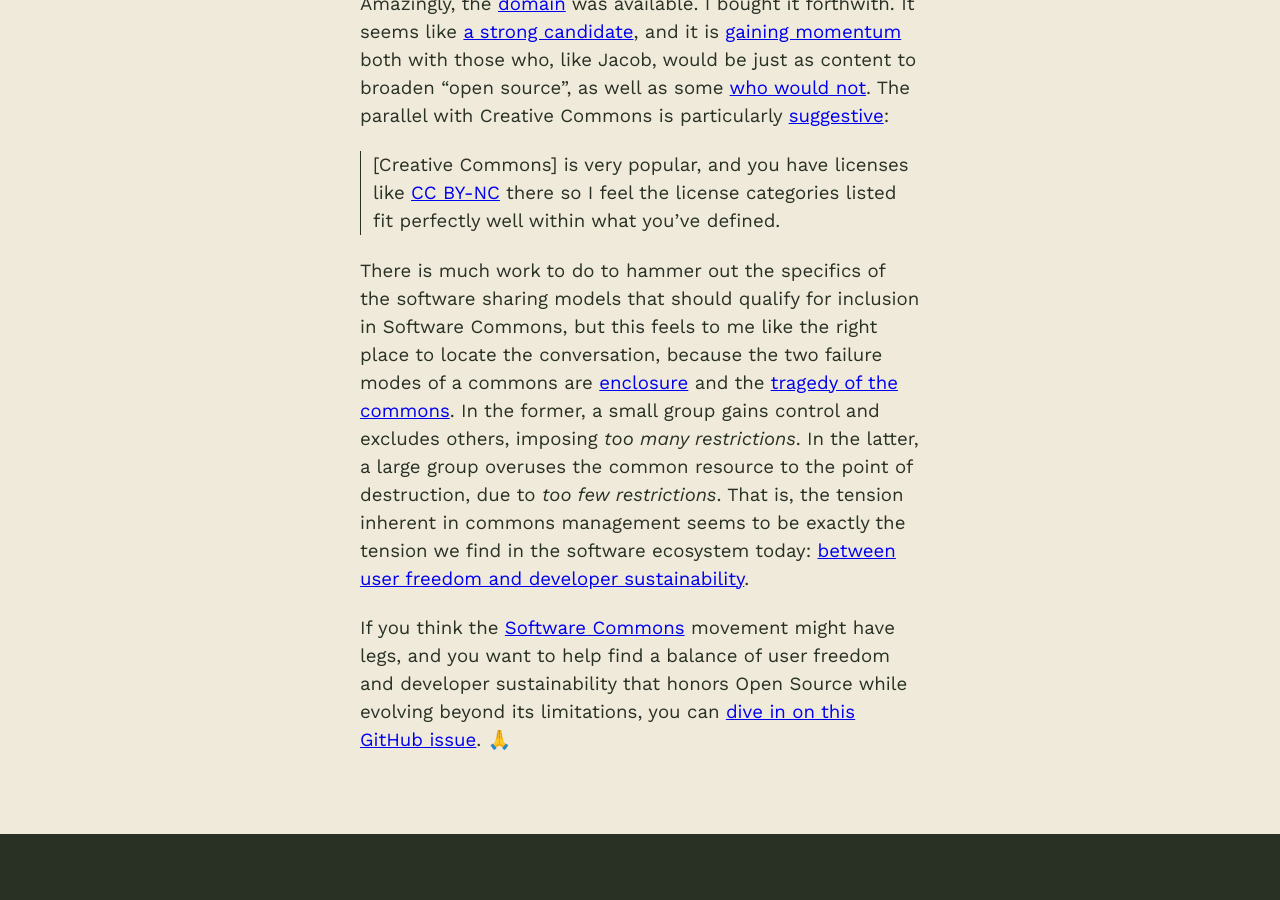
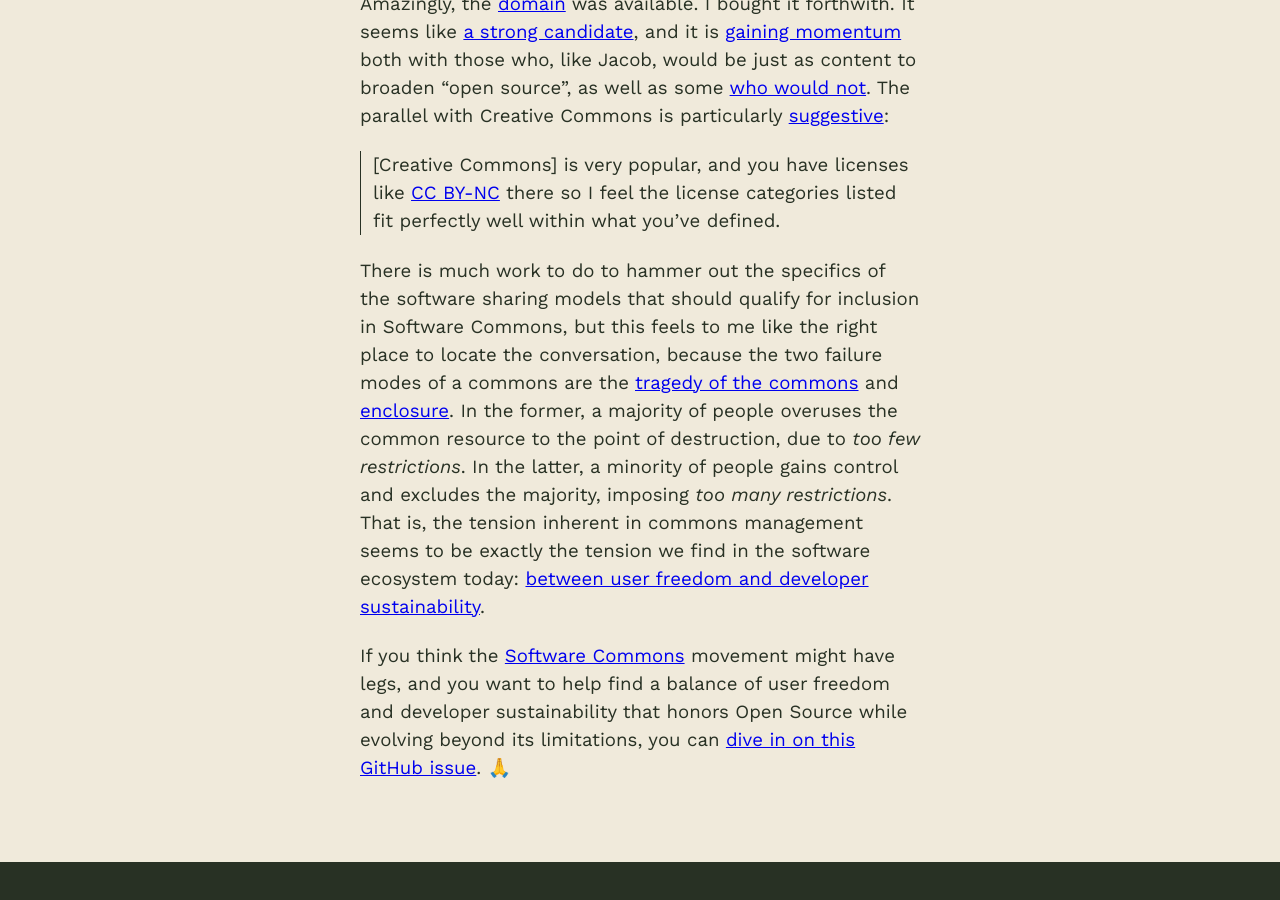
Before and after one commit to chadwhitacre/openpath, a Jekyll site: the page built from _posts/2024-02-22-towards-software-commons.md, in a window 1280 px wide and 900 px high, scrolled down 5068 px. Built offline with Jekyll 4.4.1, drawn with Linux system fonts in a browser that asks for light colours; some web fonts are replaced; comment, search, counter and statistics services are not loaded.

Commit message:
Tweak wording

```diff
--- a/_posts/2024-02-22-towards-software-commons.md
+++ b/_posts/2024-02-22-towards-software-commons.md
@@ -159,15 +159,15 @@
 > BY-NC](https://creativecommons.org/licenses/by-nc/4.0/) there so I feel the
 > license categories listed fit perfectly well within what you've defined.
 
-There is much work to do to hammer out the specifics of the software
-sharing models that should qualify for inclusion in Software Commons, but this feels
-to me like the right place to locate the conversation, because the two failure
-modes of a commons are [enclosure](https://en.wikipedia.org/wiki/Enclosure) and
-the [tragedy of the
-commons](https://en.wikipedia.org/wiki/Tragedy_of_the_commons). In the former,
-a small group gains control and excludes others, imposing _too many
-restrictions_. In the latter, a large group overuses the common resource to the
-point of destruction, due to _too few restrictions_. That is, the tension
+There is much work to do to hammer out the specifics of the software sharing
+models that should qualify for inclusion in Software Commons, but this feels to
+me like the right place to locate the conversation, because the two failure
+modes of a commons are the [tragedy of the
+commons](https://en.wikipedia.org/wiki/Tragedy_of_the_commons) and
+[enclosure](https://en.wikipedia.org/wiki/Enclosure). In the former, a majority
+of people overuses the common resource to the point of destruction, due to _too
+few restrictions_. In the latter, a minority of people gains control and
+excludes the majority, imposing _too many restrictions_. That is, the tension
 inherent in commons management seems to be exactly the tension we find in the
 software ecosystem today: [between user freedom and developer
 sustainability](https://blog.sentry.io/sentrys-open-source-values/).
```
